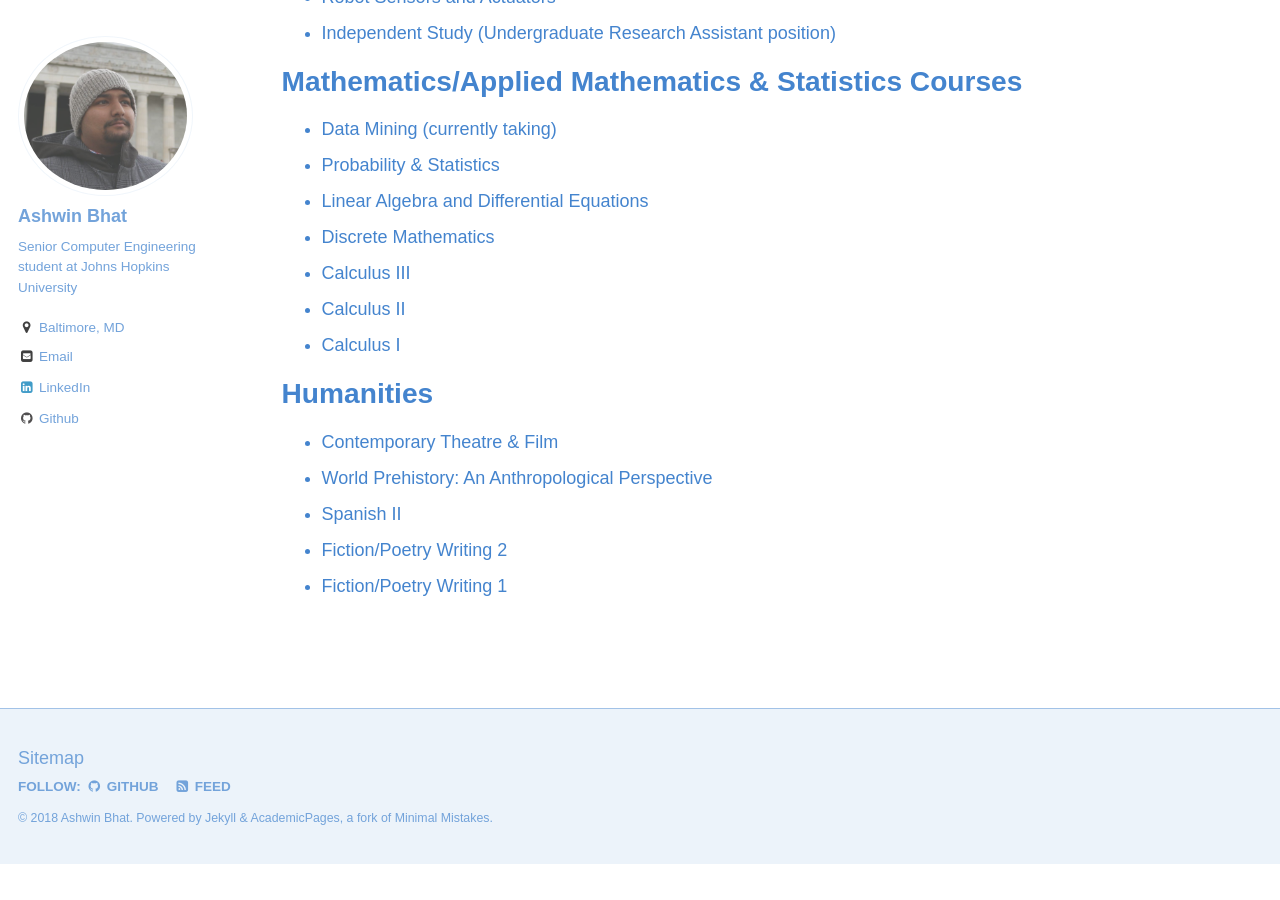
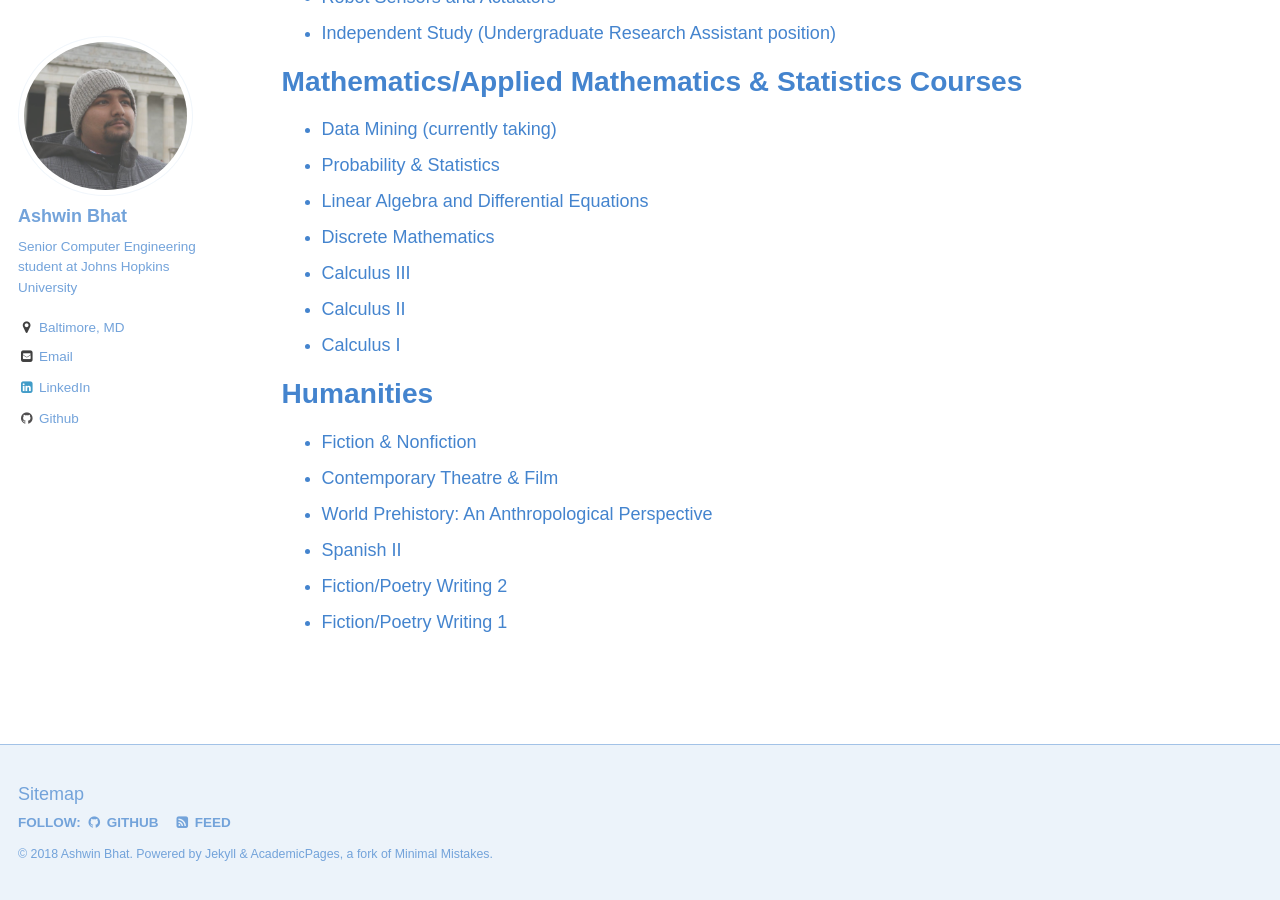
Before and after one commit to The-Shwin/the-shwin.github.io, a Jekyll site: the page built from _pages/coursework.md, in a window 1280 px wide and 900 px high, scrolled down 854 px. Built offline with Jekyll 4.4.1, drawn with Linux system fonts in a browser that asks for light colours; some web fonts are replaced; before the commit the page ends 1718 px from its top, so only the background shows below that.

Commit message:
Update coursework.md

```diff
--- a/_pages/coursework.md
+++ b/_pages/coursework.md
@@ -44,6 +44,7 @@ Mathematics/Applied Mathematics & Statistics Courses
 
 Humanities
 ======
+* Fiction & Nonfiction
 * Contemporary Theatre & Film
 * World Prehistory: An Anthropological Perspective
 * Spanish II
```
